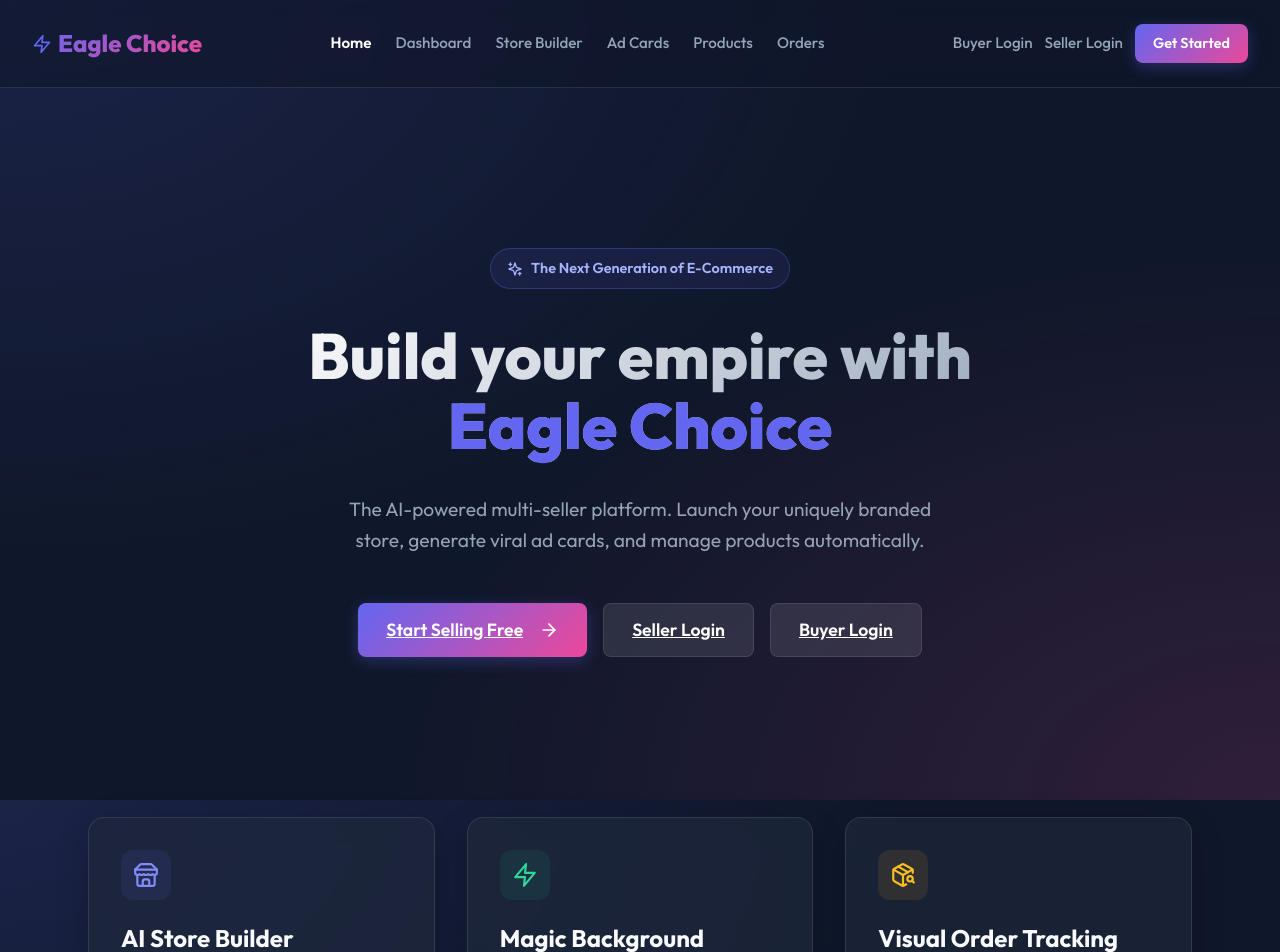
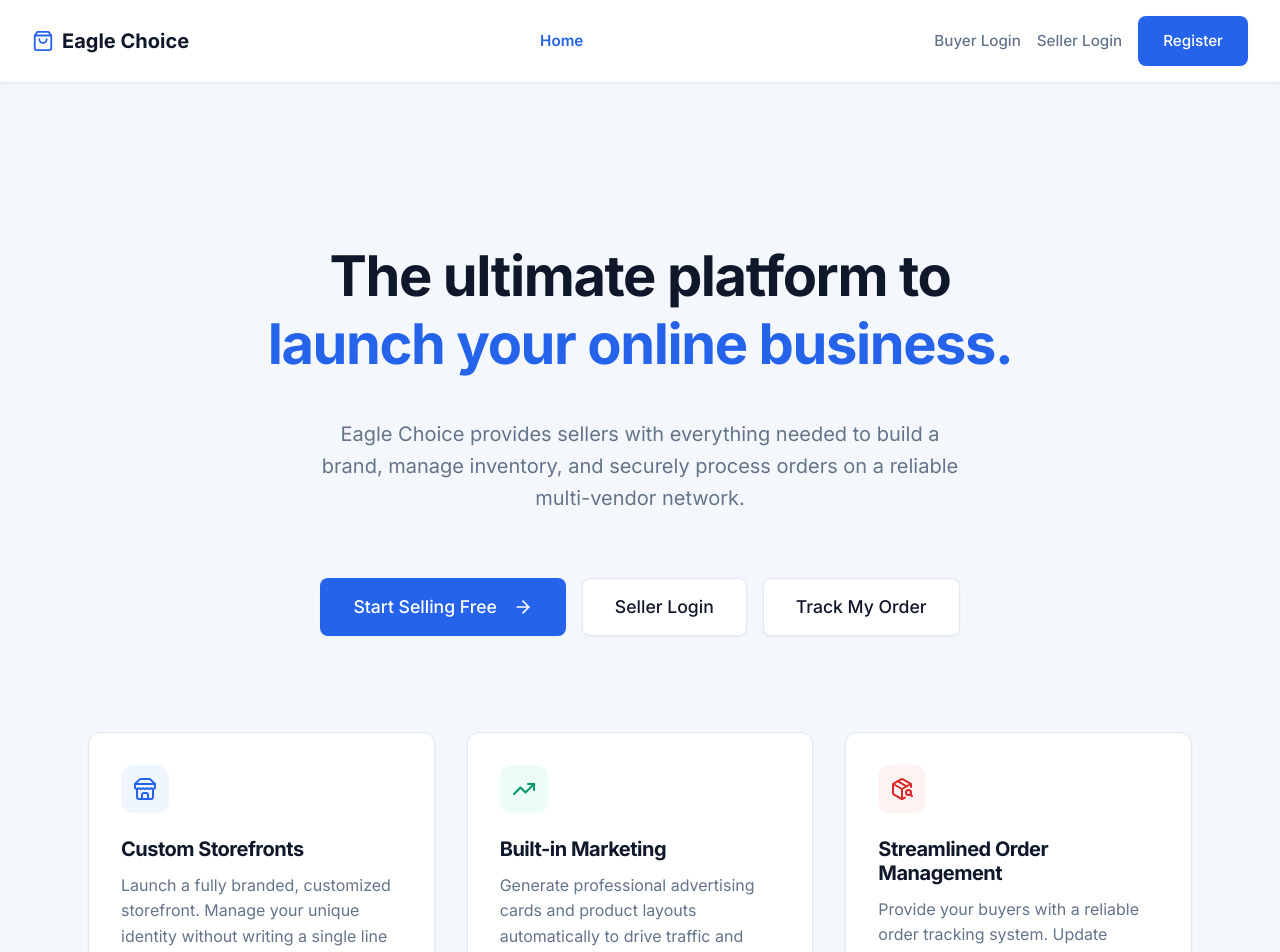
Before and after one commit to OLAg-shs/shoplifypro, a React (Vite) app in the folder client/: page / in a window 1280 px wide. Shown: the top 952 px of the page. Built offline with nearby package versions, Linux system fonts and the light colour scheme.

Commit message:
feat: complete UI/UX professional overhaul and security lockdown

```diff
--- a/client/src/components/Header.jsx
+++ b/client/src/components/Header.jsx
@@ -1,10 +1,42 @@
-import React from 'react';
-import { Link, NavLink } from 'react-router-dom';
-import { Zap } from 'lucide-react';
+import React, { useState, useEffect } from 'react';
+import { Link, NavLink, useLocation, useNavigate } from 'react-router-dom';
+import { ShoppingBag } from 'lucide-react';
 
 const Header = () => {
+  const [isAuthenticated, setIsAuthenticated] = useState(false);
+  const [userRole, setUserRole] = useState(null);
+  const location = useLocation();
+  const navigate = useNavigate();
+
+  useEffect(() => {
+    // Check auth state on every route change
+    const token = localStorage.getItem('token');
+    const userStr = localStorage.getItem('user');
+
+    if (token && userStr) {
+      setIsAuthenticated(true);
+      try {
+        const user = JSON.parse(userStr);
+        setUserRole(user.role);
+      } catch (e) {
+        setUserRole(null);
+      }
+    } else {
+      setIsAuthenticated(false);
+      setUserRole(null);
+    }
+  }, [location]);
+
+  const handleLogout = () => {
+    localStorage.removeItem('token');
+    localStorage.removeItem('user');
+    setIsAuthenticated(false);
+    setUserRole(null);
+    navigate('/');
+  };
+
   const navStyle = ({ isActive }) => ({
-    color: isActive ? 'white' : 'var(--text-muted)',
+    color: isActive ? 'var(--primary)' : 'var(--text-muted)',
     textDecoration: 'none',
     fontWeight: isActive ? 600 : 500,
     transition: 'color 0.2s ease',
@@ -14,67 +46,45 @@ const Header = () => {
   return (
     <nav>
       {/* Logo */}
-      <Link
-        to="/"
-        className="logo"
-        style={{
-          background: 'var(--gradient-brand)',
-          WebkitBackgroundClip: 'text',
-          WebkitTextFillColor: 'transparent',
-          backgroundClip: 'text',
-          display: 'flex',
-          alignItems: 'center',
-          gap: '6px',
-          textDecoration: 'none',
-        }}
-      >
-        <Zap size={20} style={{ color: '#6366f1' }} />
+      <Link to="/" className="logo" style={{ color: 'var(--text-main)' }}>
+        <ShoppingBag size={22} style={{ color: 'var(--primary)' }} />
         Eagle Choice
       </Link>
 
       {/* Nav Links */}
       <div className="nav-links">
         <NavLink to="/" end style={navStyle}>Home</NavLink>
+
+        {/* Only show these if logged in */}
+        {isAuthenticated && userRole === 'seller' && (
+          <>
             <NavLink to="/seller/dashboard" style={navStyle}>Dashboard</NavLink>
             <NavLink to="/store-builder" style={navStyle}>Store Builder</NavLink>
             <NavLink to="/card-generator" style={navStyle}>Ad Cards</NavLink>
             <NavLink to="/products/manage" style={navStyle}>Products</NavLink>
+          </>
+        )}
+
+        {isAuthenticated && (
           <NavLink to="/orders/tracking" style={navStyle}>Orders</NavLink>
+        )}
       </div>
 
       {/* Auth Buttons */}
-      <div style={{ display: 'flex', gap: '0.75rem', alignItems: 'center' }}>
-        <NavLink
-          to="/login/buyer"
-          style={({ isActive }) => ({
-            color: isActive ? 'white' : 'var(--text-muted)',
-            textDecoration: 'none',
-            fontWeight: 500,
-            fontSize: '0.95rem',
-            transition: 'color 0.2s ease',
-          })}
-        >
-          Buyer Login
-        </NavLink>
-        <NavLink
-          to="/login/seller"
-          style={({ isActive }) => ({
-            color: isActive ? 'white' : 'var(--text-muted)',
-            textDecoration: 'none',
-            fontWeight: 500,
-            fontSize: '0.95rem',
-            transition: 'color 0.2s ease',
-          })}
-        >
-          Seller Login
-        </NavLink>
-        <Link
-          to="/register"
-          className="btn btn-primary"
-          style={{ padding: '8px 18px', fontSize: '0.9rem', textDecoration: 'none' }}
-        >
-          Get Started
+      <div style={{ display: 'flex', gap: '1rem', alignItems: 'center' }}>
+        {!isAuthenticated ? (
+          <>
+            <NavLink to="/login/buyer" style={navStyle}>Buyer Login</NavLink>
+            <NavLink to="/login/seller" style={navStyle}>Seller Login</NavLink>
+            <Link to="/register" className="btn btn-primary">
+              Register
             </Link>
+          </>
+        ) : (
+          <button onClick={handleLogout} className="btn btn-secondary">
+            Logout
+          </button>
+        )}
       </div>
     </nav>
   );
--- a/client/src/pages/Home.jsx
+++ b/client/src/pages/Home.jsx
@@ -1,68 +1,49 @@
 import React from 'react';
 import { Link } from 'react-router-dom';
-import { Store, Sparkles, PackageSearch, Zap, ArrowRight, ShieldCheck } from 'lucide-react';
+import { Store, TrendingUp, ShieldCheck, ArrowRight, PackageSearch } from 'lucide-react';
 
 const Home = () => {
   return (
-    <div style={{ maxWidth: '1200px', margin: '0 auto', padding: '2rem 1rem' }}>
+    <div style={{ maxWidth: '1200px', margin: '0 auto', padding: '2rem 0' }}>
       {/* Hero Section */}
       <section style={{
         textAlign: 'center',
-        padding: '6rem 1rem',
+        padding: '6rem 1rem 4rem 1rem',
         display: 'flex',
         flexDirection: 'column',
         alignItems: 'center',
-        gap: '2rem',
-        animation: 'fadeIn 0.5s ease-out'
+        gap: '1.5rem',
       }}>
-        <div style={{
-          display: 'inline-flex',
-          alignItems: 'center',
-          gap: '8px',
-          padding: '8px 16px',
-          background: 'rgba(99, 102, 241, 0.1)',
-          border: '1px solid rgba(99, 102, 241, 0.3)',
-          borderRadius: '2rem',
-          color: '#a5b4fc',
-          fontWeight: '600',
-          fontSize: '0.9rem'
-        }}>
-          <Sparkles size={16} />
-          <span>The Next Generation of E-Commerce</span>
-        </div>
-
         <h1 style={{
-          fontSize: '4rem',
+          fontSize: '3.5rem',
           fontWeight: '800',
-          lineHeight: '1.1',
+          lineHeight: '1.2',
           margin: 0,
-          background: 'linear-gradient(135deg, #fff 0%, #94a3b8 100%)',
-          WebkitBackgroundClip: 'text',
-          WebkitTextFillColor: 'transparent',
+          color: 'var(--text-main)',
           maxWidth: '800px'
         }}>
-          Build your empire with <span style={{ color: 'var(--primary)', WebkitTextFillColor: 'initial' }}>Eagle Choice</span>
+          The ultimate platform to <span style={{ color: 'var(--primary)' }}>launch your online business.</span>
         </h1>
 
         <p style={{
-          fontSize: '1.2rem',
+          fontSize: '1.25rem',
           color: 'var(--text-muted)',
-          maxWidth: '600px',
+          maxWidth: '650px',
           lineHeight: '1.6',
-          margin: 0
+          margin: '1rem 0'
         }}>
-          The AI-powered multi-seller platform. Launch your uniquely branded store, generate viral ad cards, and manage products automatically.
+          Eagle Choice provides sellers with everything needed to build a brand, manage inventory, and securely process orders on a reliable multi-vendor network.
         </p>
 
-        <div style={{ display: 'flex', gap: '1rem', marginTop: '1rem', flexWrap: 'wrap', justifyContent: 'center' }}>
-          <Link to="/register" className="btn btn-primary" style={{ padding: '12px 28px', fontSize: '1.1rem' }}>
+        <div style={{ display: 'flex', gap: '1rem', marginTop: '1.5rem', flexWrap: 'wrap', justifyContent: 'center' }}>
+          <Link to="/register" className="btn btn-primary" style={{ padding: '14px 32px', fontSize: '1.1rem' }}>
             Start Selling Free <ArrowRight size={20} style={{ marginLeft: '8px' }} />
           </Link>
-          <Link to="/login/seller" className="btn btn-secondary" style={{ padding: '12px 28px', fontSize: '1.1rem' }}>
+          <Link to="/login/seller" className="btn btn-secondary" style={{ padding: '14px 32px', fontSize: '1.1rem' }}>
             Seller Login
           </Link>
-          <Link to="/login/buyer" className="btn btn-secondary" style={{ padding: '12px 28px', fontSize: '1.1rem' }}>
-            Buyer Login
+          <Link to="/login/buyer" className="btn btn-secondary" style={{ padding: '14px 32px', fontSize: '1.1rem' }}>
+            Track My Order
           </Link>
         </div>
       </section>
@@ -70,53 +51,62 @@ const Home = () => {
       {/* Features Grid */}
       <section style={{
         display: 'grid',
-        gridTemplateColumns: 'repeat(auto-fit, minmax(300px, 1fr))',
+        gridTemplateColumns: 'repeat(auto-fit, minmax(320px, 1fr))',
         gap: '2rem',
-        marginTop: '4rem'
+        marginTop: '2rem',
+        padding: '0 1rem'
       }}>
         {/* Feature 1 */}
-        <div className="glass-panel" style={{ padding: '2rem', transition: 'transform 0.3s ease', cursor: 'default' }} onMouseOver={e => e.currentTarget.style.transform = 'translateY(-5px)'} onMouseOut={e => e.currentTarget.style.transform = 'translateY(0)'}>
-          <div style={{ width: '50px', height: '50px', borderRadius: '12px', background: 'rgba(99, 102, 241, 0.1)', display: 'flex', alignItems: 'center', justifyContent: 'center', marginBottom: '1.5rem', color: '#818cf8' }}>
-            <Store size={26} />
+        <div className="card">
+          <div style={{ width: '48px', height: '48px', borderRadius: '12px', background: '#eff6ff', display: 'flex', alignItems: 'center', justifyContent: 'center', marginBottom: '1.5rem', color: '#2563eb' }}>
+            <Store size={24} />
           </div>
-          <h3 style={{ fontSize: '1.5rem', marginBottom: '1rem' }}>AI Store Builder</h3>
+          <h3 style={{ fontSize: '1.25rem', marginBottom: '0.75rem' }}>Custom Storefronts</h3>
           <p style={{ color: 'var(--text-muted)', lineHeight: '1.6' }}>
-            Just describe your dream store in plain English. Our AI instantly generates a customized layout, theme, and color palette.
+            Launch a fully branded, customized storefront. Manage your unique identity without writing a single line of code.
           </p>
         </div>
 
         {/* Feature 2 */}
-        <div className="glass-panel" style={{ padding: '2rem', transition: 'transform 0.3s ease', cursor: 'default' }} onMouseOver={e => e.currentTarget.style.transform = 'translateY(-5px)'} onMouseOut={e => e.currentTarget.style.transform = 'translateY(0)'}>
-          <div style={{ width: '50px', height: '50px', borderRadius: '12px', background: 'rgba(16, 185, 129, 0.1)', display: 'flex', alignItems: 'center', justifyContent: 'center', marginBottom: '1.5rem', color: '#34d399' }}>
-            <Zap size={26} />
+        <div className="card">
+          <div style={{ width: '48px', height: '48px', borderRadius: '12px', background: '#ecfdf5', display: 'flex', alignItems: 'center', justifyContent: 'center', marginBottom: '1.5rem', color: '#059669' }}>
+            <TrendingUp size={24} />
           </div>
-          <h3 style={{ fontSize: '1.5rem', marginBottom: '1rem' }}>Magic Background Removal</h3>
+          <h3 style={{ fontSize: '1.25rem', marginBottom: '0.75rem' }}>Built-in Marketing</h3>
           <p style={{ color: 'var(--text-muted)', lineHeight: '1.6' }}>
-            Upload raw product photos and our built-in AI will strip the background instantly, giving you studio-quality images for free.
+            Generate professional advertising cards and product layouts automatically to drive traffic and increase your conversions.
           </p>
         </div>
 
         {/* Feature 3 */}
-        <div className="glass-panel" style={{ padding: '2rem', transition: 'transform 0.3s ease', cursor: 'default' }} onMouseOver={e => e.currentTarget.style.transform = 'translateY(-5px)'} onMouseOut={e => e.currentTarget.style.transform = 'translateY(0)'}>
-          <div style={{ width: '50px', height: '50px', borderRadius: '12px', background: 'rgba(245, 158, 11, 0.1)', display: 'flex', alignItems: 'center', justifyContent: 'center', marginBottom: '1.5rem', color: '#fbbf24' }}>
-            <PackageSearch size={26} />
+        <div className="card">
+          <div style={{ width: '48px', height: '48px', borderRadius: '12px', background: '#fef2f2', display: 'flex', alignItems: 'center', justifyContent: 'center', marginBottom: '1.5rem', color: '#dc2626' }}>
+            <PackageSearch size={24} />
           </div>
-          <h3 style={{ fontSize: '1.5rem', marginBottom: '1rem' }}>Visual Order Tracking</h3>
+          <h3 style={{ fontSize: '1.25rem', marginBottom: '0.75rem' }}>Streamlined Order Management</h3>
           <p style={{ color: 'var(--text-muted)', lineHeight: '1.6' }}>
-            Give your buyers peace of mind with a beautiful, real-time visual progress tracker from purchase to delivery.
+            Provide your buyers with a reliable order tracking system. Update fulfillment statuses in real-time from your secure dashboard.
           </p>
         </div>
       </section>
 
       {/* Trust Section */}
-      <section style={{ marginTop: '6rem', textAlign: 'center', padding: '4rem 2rem', background: 'rgba(15,23,42,0.4)', borderRadius: '24px', border: '1px solid var(--glass-border)' }}>
-        <ShieldCheck size={48} style={{ color: 'var(--primary)', marginBottom: '1.5rem' }} />
-        <h2 style={{ fontSize: '2.5rem', marginBottom: '1rem' }}>Built for scale. Designed for speed.</h2>
-        <p style={{ color: 'var(--text-muted)', maxWidth: '600px', margin: '0 auto 2rem auto', fontSize: '1.1rem' }}>
-          Join the next generation of online sellers building their empires on a platform that puts design and AI first.
+      <section style={{
+        marginTop: '6rem',
+        textAlign: 'center',
+        padding: '5rem 2rem',
+        background: '#ffffff',
+        borderRadius: '24px',
+        border: '1px solid var(--border-color)',
+        boxShadow: 'var(--shadow-sm)'
+      }}>
+        <ShieldCheck size={48} style={{ color: 'var(--primary)', marginBottom: '1.5rem', margin: '0 auto' }} />
+        <h2 style={{ fontSize: '2.5rem', marginBottom: '1rem', marginTop: '1.5rem' }}>Secure. Reliable. Scalable.</h2>
+        <p style={{ color: 'var(--text-muted)', maxWidth: '600px', margin: '0 auto 2.5rem auto', fontSize: '1.1rem' }}>
+          Eagle Choice is built on enterprise-grade infrastructure. Your data, products, and customer transactions are fully secured.
         </p>
-        <Link to="/register" className="btn btn-primary" style={{ padding: '12px 32px', fontSize: '1.1rem' }}>
-          Create Your Store
+        <Link to="/register" className="btn btn-primary" style={{ padding: '14px 36px', fontSize: '1.1rem' }}>
+          Create Your Store Today
         </Link>
       </section>
     </div>
--- a/client/src/styles/index.css
+++ b/client/src/styles/index.css
@@ -1,17 +1,20 @@
-@import url('https://fonts.googleapis.com/css2?family=Outfit:wght@300;400;500;600;700;800&family=Inter:wght@400;500;600&display=swap');
+@import url('https://fonts.googleapis.com/css2?family=Inter:wght@300;400;500;600;700&display=swap');
 
 :root {
-  --primary: #6366f1;
-  --primary-hover: #4f46e5;
-  --secondary: #ec4899;
-  --secondary-hover: #db2777;
-  --bg-dark: #0f172a;
-  --bg-card: rgba(30, 41, 59, 0.7);
-  --text-main: #f8fafc;
-  --text-muted: #94a3b8;
-  --glass-border: rgba(255, 255, 255, 0.1);
-  --glass-bg: rgba(15, 23, 42, 0.6);
-  --gradient-brand: linear-gradient(135deg, var(--primary), var(--secondary));
+  --primary: #2563eb;
+  --primary-hover: #1d4ed8;
+  --secondary: #f8fafc;
+  --secondary-hover: #f1f5f9;
+  --bg-main: #f4f7fb;
+  --bg-card: #ffffff;
+  --text-main: #0f172a;
+  --text-muted: #64748b;
+  --border-color: #e2e8f0;
+  --shadow-sm: 0 1px 3px rgba(0,0,0,0.05);
+  --shadow-md: 0 4px 6px -1px rgba(0,0,0,0.05), 0 2px 4px -1px rgba(0,0,0,0.03);
+  --shadow-lg: 0 10px 15px -3px rgba(0,0,0,0.05), 0 4px 6px -2px rgba(0,0,0,0.025);
+  --error: #ef4444;
+  --success: #10b981;
 }
 
 * {
@@ -21,27 +24,18 @@
 }
 
 body {
-  font-family: 'Outfit', 'Inter', sans-serif;
-  background-color: var(--bg-dark);
+  font-family: 'Inter', -apple-system, BlinkMacSystemFont, "Segoe UI", Roboto, sans-serif;
+  background-color: var(--bg-main);
   color: var(--text-main);
   line-height: 1.6;
   min-height: 100vh;
-  background-image:
-    radial-gradient(at 0% 0%, rgba(99, 102, 241, 0.15) 0px, transparent 50%),
-    radial-gradient(at 100% 100%, rgba(236, 72, 153, 0.15) 0px, transparent 50%);
-  background-attachment: fixed;
+  -webkit-font-smoothing: antialiased;
 }
 
 /* Animations */
 @keyframes fadeIn {
   from { opacity: 0; transform: translateY(10px); }
   to { opacity: 1; transform: translateY(0); }
-}
-
-@keyframes pulse {
-  0% { box-shadow: 0 0 0 0 rgba(99, 102, 241, 0.4); }
-  70% { box-shadow: 0 0 0 10px rgba(99, 102, 241, 0); }
-  100% { box-shadow: 0 0 0 0 rgba(99, 102, 241, 0); }
 }
 
 /* Layout */
@@ -57,37 +51,30 @@ main {
   max-width: 1200px;
   margin: 0 auto;
   width: 100%;
-  animation: fadeIn 0.5s ease-out;
+  animation: fadeIn 0.4s ease-out;
+}
+
+/* Typography */
+h1, h2, h3, h4, h5, h6 {
+  font-weight: 700;
+  color: var(--text-main);
+  letter-spacing: -0.025em;
+  line-height: 1.2;
 }
 
 /* Components */
-.glass-panel {
+.glass-panel, .card {
   background: var(--bg-card);
-  backdrop-filter: blur(12px);
-  -webkit-backdrop-filter: blur(12px);
-  border: 1px solid var(--glass-border);
-  border-radius: 16px;
+  border: 1px solid var(--border-color);
+  border-radius: 12px;
   padding: 2rem;
-  box-shadow: 0 8px 32px rgba(0, 0, 0, 0.2);
-  transition: transform 0.3s ease, box-shadow 0.3s ease;
+  box-shadow: var(--shadow-sm);
+  transition: box-shadow 0.2s ease, transform 0.2s ease;
 }
 
-.glass-panel:hover {
+.glass-panel:hover, .card:hover {
+  box-shadow: var(--shadow-md);
   transform: translateY(-2px);
-  box-shadow: 0 12px 40px rgba(0, 0, 0, 0.3);
-}
-
-h1, h2, h3, h4 {
-  font-weight: 700;
-  margin-bottom: 1rem;
-  line-height: 1.2;
-}
-
-.gradient-text {
-  background: var(--gradient-brand);
-  -webkit-background-clip: text;
-  -webkit-text-fill-color: transparent;
-  background-clip: text;
 }
 
 /* Buttons */
@@ -98,94 +85,185 @@ h1, h2, h3, h4 {
   gap: 0.5rem;
   padding: 0.75rem 1.5rem;
   border-radius: 8px;
-  font-weight: 600;
+  font-weight: 500;
   cursor: pointer;
   transition: all 0.2s ease;
-  border: none;
-  font-family: 'Outfit', sans-serif;
-  font-size: 1rem;
+  border: 1px solid transparent;
+  font-family: 'Inter', sans-serif;
+  font-size: 0.95rem;
+  text-decoration: none;
+}
+
+.btn:disabled {
+  opacity: 0.6;
+  cursor: not-allowed;
 }
 
 .btn-primary {
-  background: var(--gradient-brand);
+  background-color: var(--primary);
   color: white;
-  box-shadow: 0 4px 15px rgba(99, 102, 241, 0.3);
+  box-shadow: var(--shadow-sm);
 }
 
-.btn-primary:hover {
-  transform: translateY(-2px);
-  box-shadow: 0 6px 20px rgba(99, 102, 241, 0.4);
+.btn-primary:hover:not(:disabled) {
+  background-color: var(--primary-hover);
+  box-shadow: var(--shadow-md);
 }
 
 .btn-secondary {
-  background: rgba(255, 255, 255, 0.1);
-  color: white;
-  border: 1px solid var(--glass-border);
+  background-color: var(--bg-card);
+  color: var(--text-main);
+  border: 1px solid var(--border-color);
+  box-shadow: var(--shadow-sm);
 }
 
-.btn-secondary:hover {
-  background: rgba(255, 255, 255, 0.15);
+.btn-secondary:hover:not(:disabled) {
+  background-color: var(--secondary-hover);
+  border-color: #cbd5e1;
 }
 
-/* Inputs */
-.input-group {
+/* Auth Pages (Register/Login) */
+.auth-container {
+  display: flex;
+  align-items: center;
+  justify-content: center;
+  min-height: 80vh;
+  padding: 2rem 1rem;
+}
+
+.auth-box {
+  background: var(--bg-card);
+  width: 100%;
+  max-width: 450px;
+  padding: 2.5rem;
+  border-radius: 16px;
+  box-shadow: var(--shadow-lg);
+  border: 1px solid var(--border-color);
+  border-top: 4px solid var(--primary);
+}
+
+.auth-box h2 {
+  text-align: center;
+  margin-bottom: 0.5rem;
+  font-size: 1.75rem;
+}
+
+.auth-box .subtext {
+  text-align: center;
+  color: var(--text-muted);
+  margin-bottom: 2rem;
+}
+
+.form-group {
   margin-bottom: 1.5rem;
 }
 
-.input-group label {
+.form-group label {
   display: block;
+  font-size: 0.9rem;
+  font-weight: 500;
   margin-bottom: 0.5rem;
-  font-weight: 500;
-  color: var(--text-muted);
+  color: var(--text-main);
 }
 
 .input-field {
   width: 100%;
   padding: 0.75rem 1rem;
-  background: rgba(15, 23, 42, 0.5);
-  border: 1px solid var(--glass-border);
+  background-color: #f8fafc;
+  border: 1px solid var(--border-color);
   border-radius: 8px;
-  color: white;
+  color: var(--text-main);
   font-family: 'Inter', sans-serif;
+  font-size: 0.95rem;
   transition: all 0.2s ease;
 }
 
 .input-field:focus {
   outline: none;
   border-color: var(--primary);
-  box-shadow: 0 0 0 2px rgba(99, 102, 241, 0.2);
+  background-color: white;
+  box-shadow: 0 0 0 3px rgba(37, 99, 235, 0.1);
 }
 
-/* Dashboard specific */
-.dashboard-grid {
-  display: grid;
-  grid-template-columns: repeat(auto-fit, minmax(250px, 1fr));
-  gap: 1.5rem;
-  margin-top: 2rem;
+.radio-group {
+  display: flex;
+  flex-direction: column;
+  gap: 0.75rem;
+  margin-top: 0.5rem;
 }
 
-.action-card {
-  text-decoration: none;
-  color: inherit;
+.radio-option {
   display: flex;
-  flex-direction: column;
   align-items: center;
-  text-align: center;
-  gap: 1rem;
+  gap: 0.5rem;
+  padding: 1rem;
+  border: 1px solid var(--border-color);
+  border-radius: 8px;
+  cursor: pointer;
+  transition: background 0.2s ease;
+  font-weight: 500;
 }
 
-/* Nav */
+.radio-option:hover {
+  background-color: #f8fafc;
+}
+
+.auth-box .btn-primary {
+  width: 100%;
+  padding: 0.875rem;
+  font-size: 1rem;
+  margin-top: 1rem;
+}
+
+.auth-footer {
+  text-align: center;
+  margin-top: 2rem;
+  color: var(--text-muted);
+  font-size: 0.95rem;
+}
+
+.auth-footer a {
+  color: var(--primary);
+  font-weight: 500;
+  text-decoration: none;
+}
+
+.auth-footer a:hover {
+  text-decoration: underline;
+}
+
+.alert {
+  padding: 0.75rem 1rem;
+  border-radius: 8px;
+  margin-bottom: 1.5rem;
+  font-size: 0.9rem;
+  font-weight: 500;
+}
+
+.alert-error {
+  background-color: #fef2f2;
+  color: #b91c1c;
+  border: 1px solid #fecaca;
+}
+
+.alert-success {
+  background-color: #ecfdf5;
+  color: #047857;
+  border: 1px solid #a7f3d0;
+}
+
+/* Nav Header */
 nav {
-  padding: 1.5rem 2rem;
+  padding: 1rem 2rem;
   display: flex;
   justify-content: space-between;
   align-items: center;
-  background: var(--glass-bg);
-  backdrop-filter: blur(10px);
-  border-bottom: 1px solid var(--glass-border);
+  background: var(--bg-card);
+  border-bottom: 1px solid var(--border-color);
   position: sticky;
   top: 0;
   z-index: 100;
+  box-shadow: var(--shadow-sm);
 }
 
 .nav-links {
@@ -197,18 +275,22 @@ nav {
   color: var(--text-muted);
   text-decoration: none;
   font-weight: 500;
+  font-size: 0.95rem;
   transition: color 0.2s ease;
 }
 
 .nav-links a:hover {
-  color: white;
+  color: var(--text-main);
 }
 
 .logo {
-  font-size: 1.5rem;
+  font-size: 1.25rem;
   font-weight: 800;
   text-decoration: none;
-  color: white;
+  color: var(--text-main);
+  display: flex;
+  align-items: center;
+  gap: 8px;
 }
 
 /* Customizer layout */
@@ -220,44 +302,11 @@ nav {
 }
 
 .preview-area {
-  background: white; /* Store previews are usually light */
+  background: #f8fafc;
   border-radius: 12px;
   overflow: hidden;
-  box-shadow: 0 10px 30px rgba(0,0,0,0.5);
-  color: #111;
+  box-shadow: var(--shadow-md);
+  border: 1px solid var(--border-color);
   display: flex;
   flex-direction: column;
 }
-
-/* Loading Spinner */
-.spinner {
-  width: 40px;
-  height: 40px;
-  border: 3px solid rgba(255,255,255,0.1);
-  border-radius: 50%;
-  border-top-color: var(--primary);
-  animation: spin 1s ease-in-out infinite;
-}
-
-@keyframes spin {
-  to { transform: rotate(360deg); }
-}
-
-/* Color Picker input */
-input[type="color"] {
-  -webkit-appearance: none;
-  border: none;
-  width: 40px;
-  height: 40px;
-  border-radius: 8px;
-  cursor: pointer;
-  padding: 0;
-  background: none;
-}
-input[type="color"]::-webkit-color-swatch-wrapper {
-  padding: 0;
-}
-input[type="color"]::-webkit-color-swatch {
-  border: 1px solid var(--glass-border);
-  border-radius: 8px;
-}
```
Also changed, not shown: client/src/App.jsx (+8 -5 lines), client/src/components/ProtectedRoute.jsx (added, +33 -0 lines), client/src/pages/LoginBuyer.jsx (+4 -4 lines), client/src/pages/LoginSeller.jsx (+4 -4 lines), client/src/pages/Register.jsx (+6 -4 lines). Lines whose indentation alone changed are shown as unchanged.
